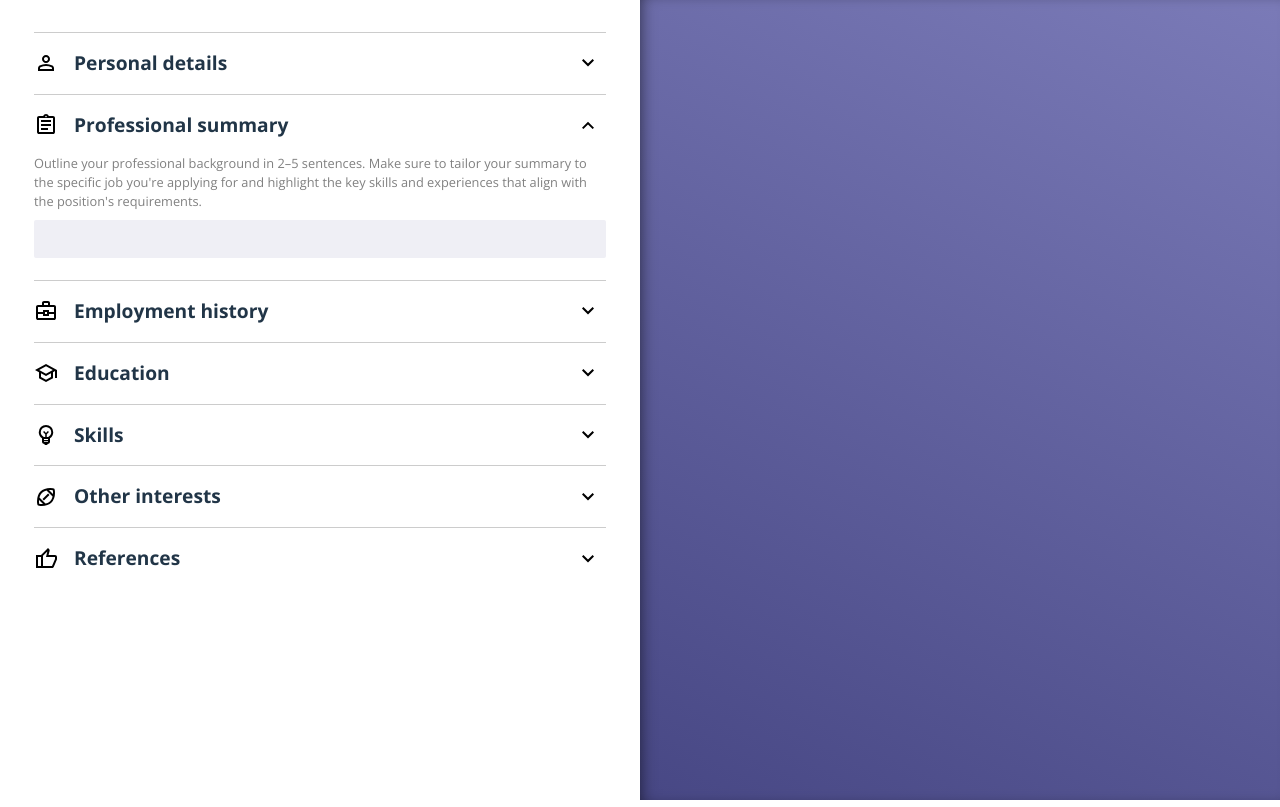
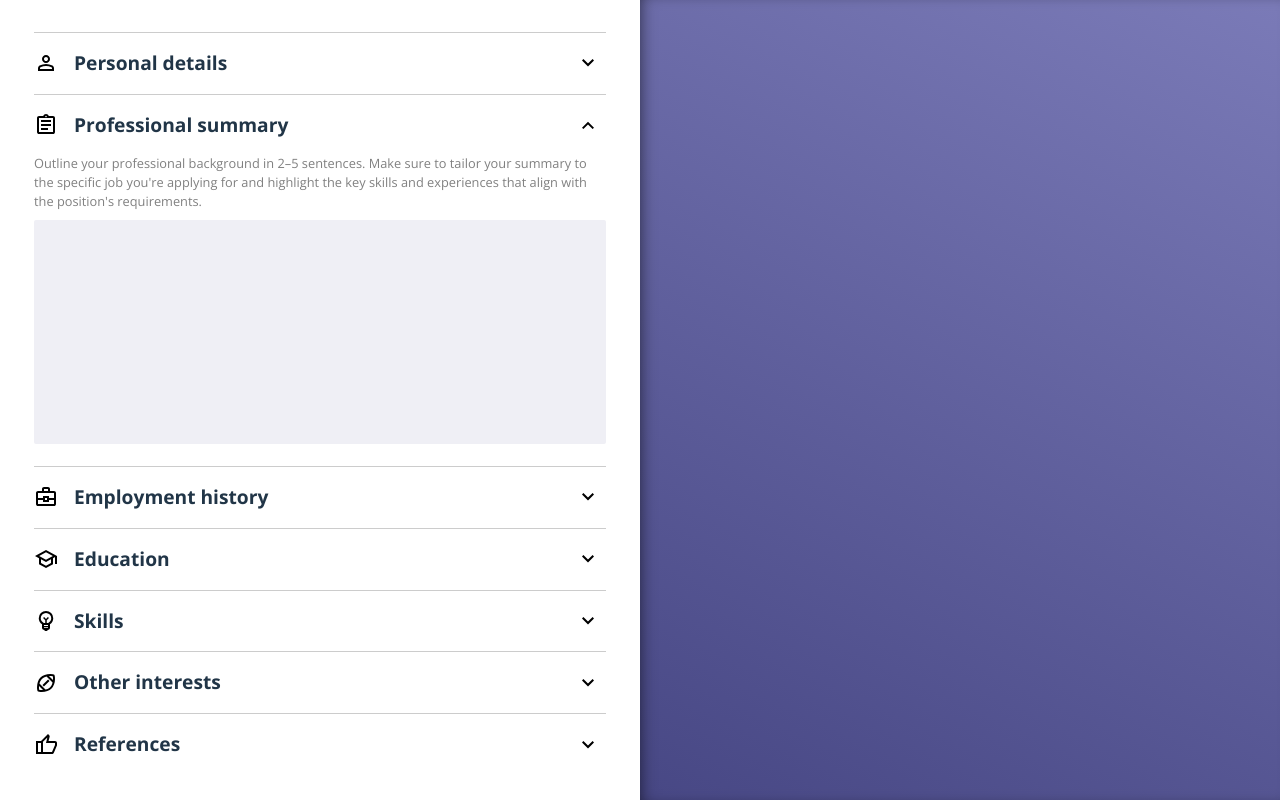
Before and after one commit to CJohnston079/odin-cv-builder, a React (Vite) app: page / in a window 1280 px wide. Both pictures are taken after a click on the element "Professional summary". Built offline with nearby package versions, Linux system fonts and the light colour scheme.

Commit message:
feat: add conditional logic to return textarea in Field and update styling for textarea elements

```diff
--- a/src/components/Field.jsx
+++ b/src/components/Field.jsx
@@ -2,10 +2,18 @@ import PropTypes from "prop-types";
 import "../styles/editor/Field.css";
 
 export default function Field({ inputType, inputName, description }) {
+	let inputElement;
+
+	if (inputType === "text-area") {
+		inputElement = <textarea name={inputName} />;
+	} else {
+		inputElement = <input type={inputType} name={inputName} />;
+	}
+
 	return (
 		<label>
 			{description}
-			<input type={inputType} name={inputName} />
+			{inputElement}
 		</label>
 	);
 }
--- a/src/data/inputs.js
+++ b/src/data/inputs.js
@@ -9,11 +9,10 @@ export default {
 	],
 	summary: [
 		{
-			inputType: "text",
+			inputType: "text-area",
 			name: "summary",
 			description:
 				"Outline your professional background in 2–5 sentences. Make sure to tailor your summary to the specific job you're applying for and highlight the key skills and experiences that align with the position's requirements.",
-			class: "",
 		},
 	],
 	sample: [{ inputType: "text", name: "sample", description: "Sammple field", class: "" }],
--- a/src/styles/App.css
+++ b/src/styles/App.css
@@ -34,6 +34,11 @@ button {
 	cursor: pointer;
 }
 
-input {
+input,
+textarea {
 	font-family: "Open Sans", sans-serif;
 }
+
+textarea {
+	resize: none;
+}
--- a/src/styles/editor/Field.css
+++ b/src/styles/editor/Field.css
@@ -7,7 +7,8 @@ label {
 	margin: 0.5em 0;
 }
 
-input {
+input,
+textarea {
 	margin: 0.5rem 0;
 	border: none;
 	border-radius: 2px;
@@ -17,3 +18,9 @@ input {
 
 	background-color: var(--cl-light-emphasis);
 }
+
+textarea {
+	padding: 1rem;
+	height: 12rem;
+	line-height: 1.5rem;
+}
```
